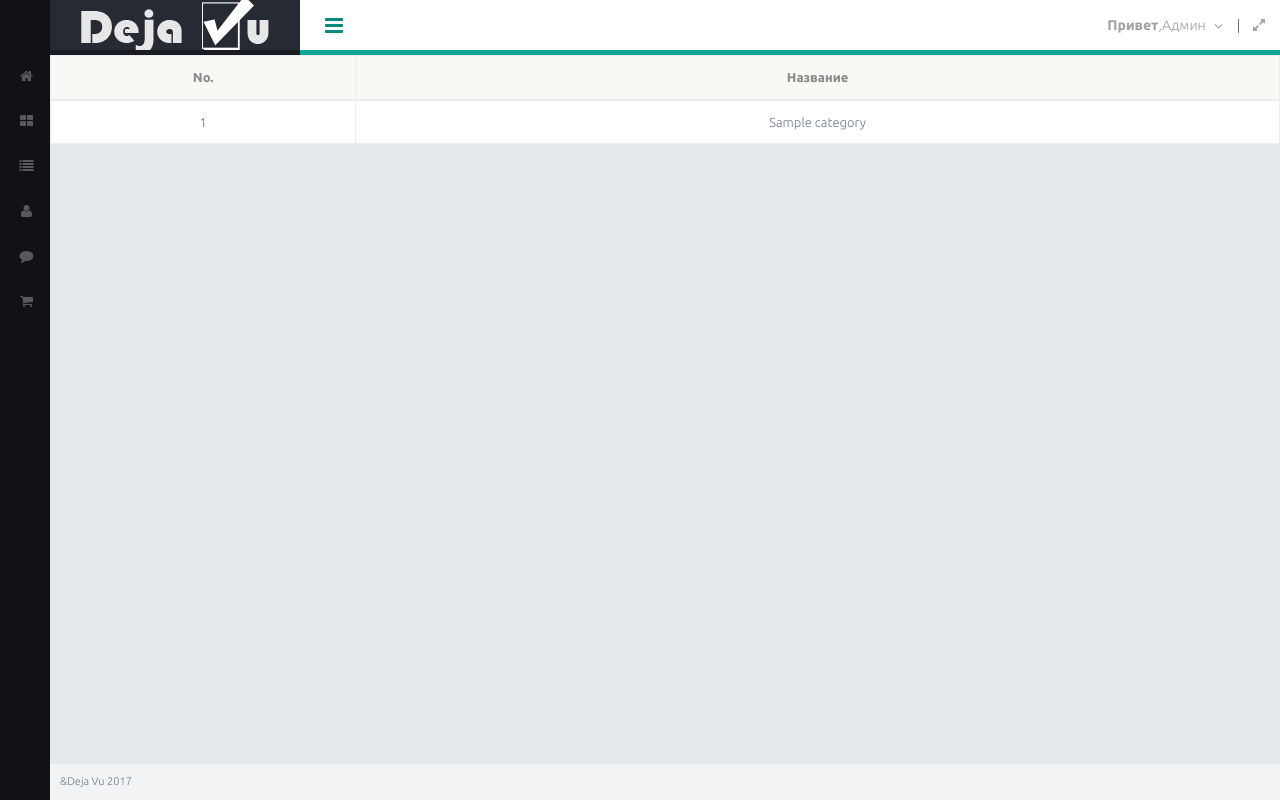
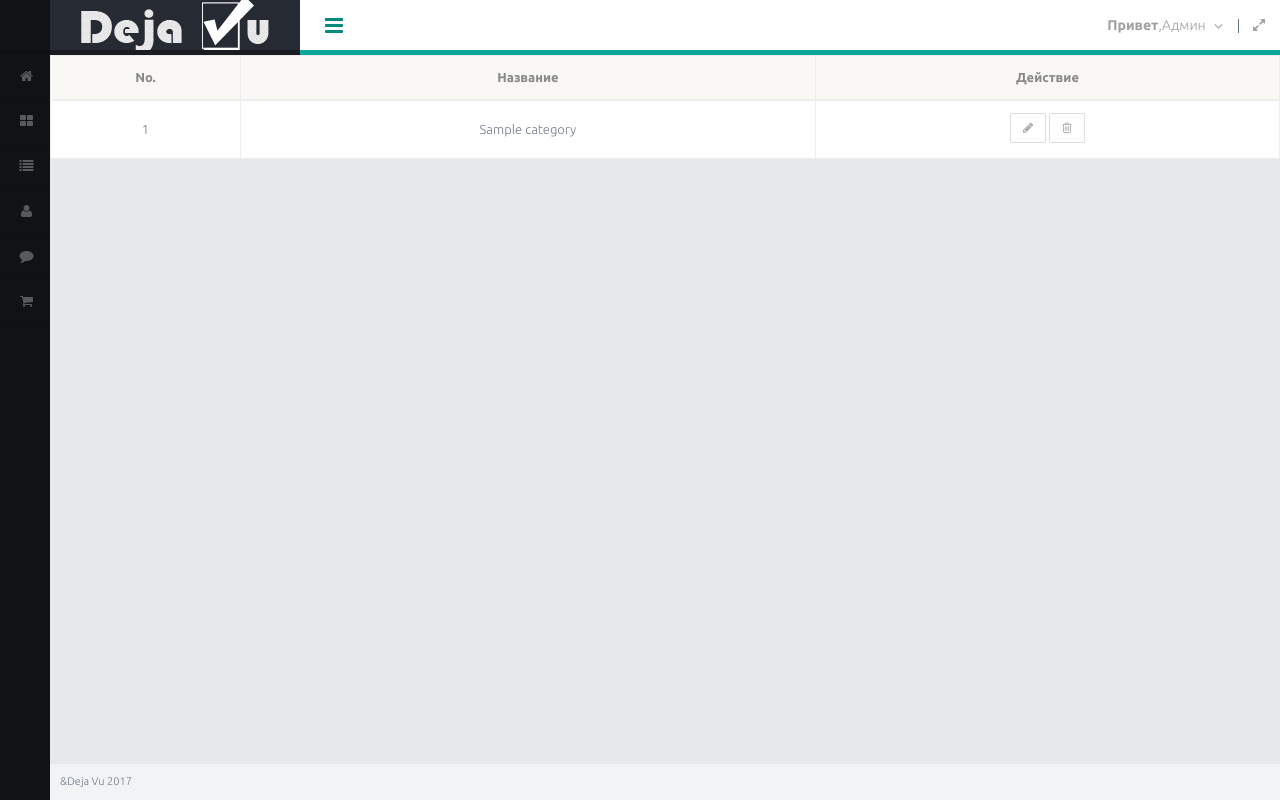
Before and after one commit to 304is/dejavu, a PHP site: page /admin/category/index.php in a window 1280 px wide. Run offline with PHP 8.4, Linux system fonts and the light colour scheme; the visitor is signed in with stand-in values (Sample User, id 1); tables that the repository leaves empty or names only in its code hold one stand-in row (values such as "Sample post").

Commit message:
Add action in category_select.php

```diff
--- a/admin/category/category_select.php
+++ b/admin/category/category_select.php
@@ -4,6 +4,7 @@
 					<tr>
 						<th>No.</th>
 						<th>Название</th>
+						<th>Действие</th>
 					</tr>
 			</thead>
 
@@ -15,6 +16,12 @@ $row = fetchAll($sql);
 					<tr>
 						<td><?=$value["id"]?></td>
 						<td valign="middle"><?=$value["name"]?></td>
+						<td>
+							<span class="tooltip-area">
+							<a href="javascript:void(0)" class="btn btn-default btn-sm" title="редактировать"><i class="fa fa-pencil"></i></a>
+							<a href="javascript:void(0)"  class="btn btn-default btn-sm" title="Удалить"><i class="fa fa-trash-o"></i></a>
+							</span>
+						</td>
 					</tr>
 						<? };?>
 			</tbody>
```
